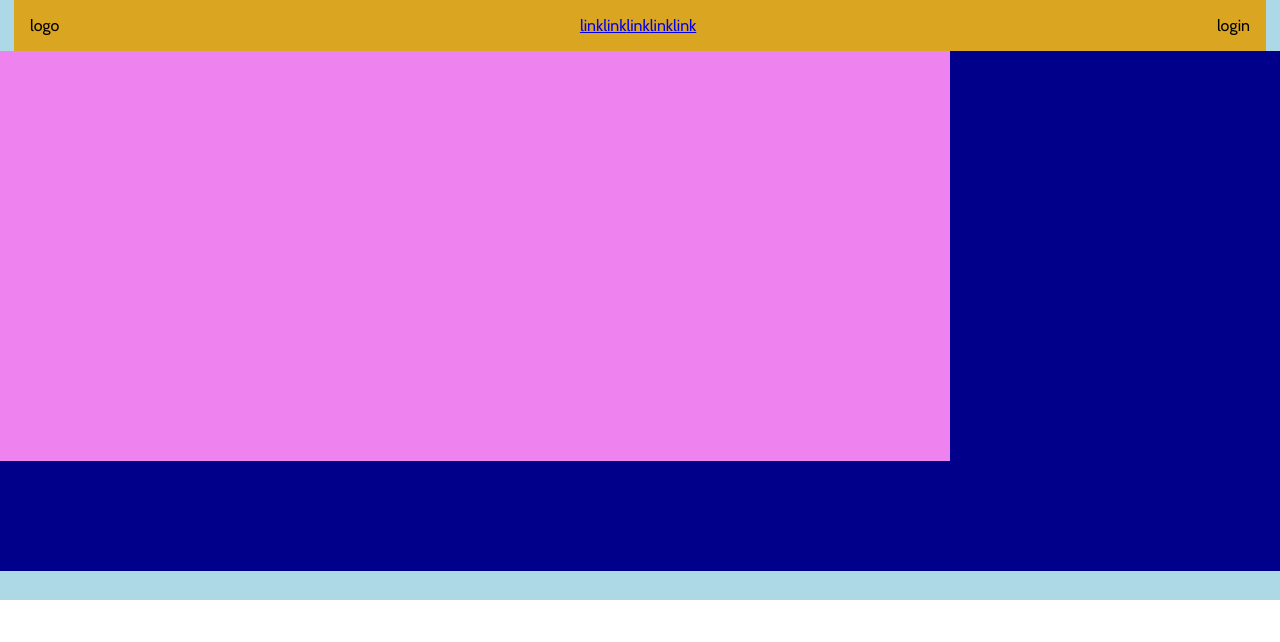
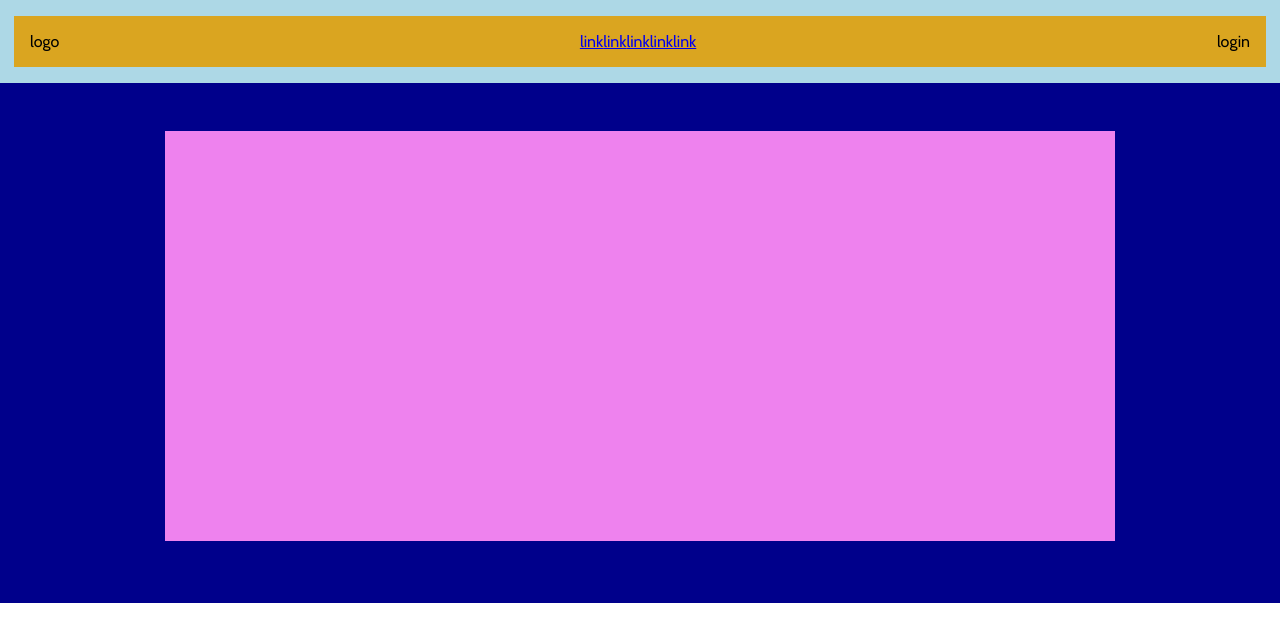
Before and after one commit to LorenzoSeverini/htmlcss-struttura-discord, a plain HTML site: page index.html in a window 1280 px wide. Drawn offline with nearby package versions, Linux system fonts and the light colour scheme.

Commit message:
style fix(afternav):margin e padding

```diff
--- a/css/style.css
+++ b/css/style.css
@@ -7,12 +7,16 @@
     font-family: 'Cabin', sans-serif;
 }
 
+body{
+    max-width: 1920px;
+}
 /* parte iniziale con header e contenitori dentro flex */
 
 header{
    max-width: 1920px;
    min-height: 600px;
    background-color: #add8e6;
+   padding-top: 1em;
 }
 
 /* nav con elementi all'interno */
@@ -24,6 +28,7 @@ nav{
 }
 
 #containerNav{
+    width: 100%;
     display: flex;
     flex-direction: row;
     justify-content: space-between;
@@ -39,15 +44,19 @@ nav{
     justify-content: center;
 }
 
+/* contenitore blu dopo nav */
+
 #afterNav{
     min-height: 520px;
     max-width: 1920px;
     background-color: #00008b;
-    display: inline block;
+    margin-top: 1em;
+    padding: 3em;
 }
 
 #pinkFlex{
     max-width: 950px;
     min-height: 410px;
     background-color: #ee82ee;
+    margin: auto;
 }
```
